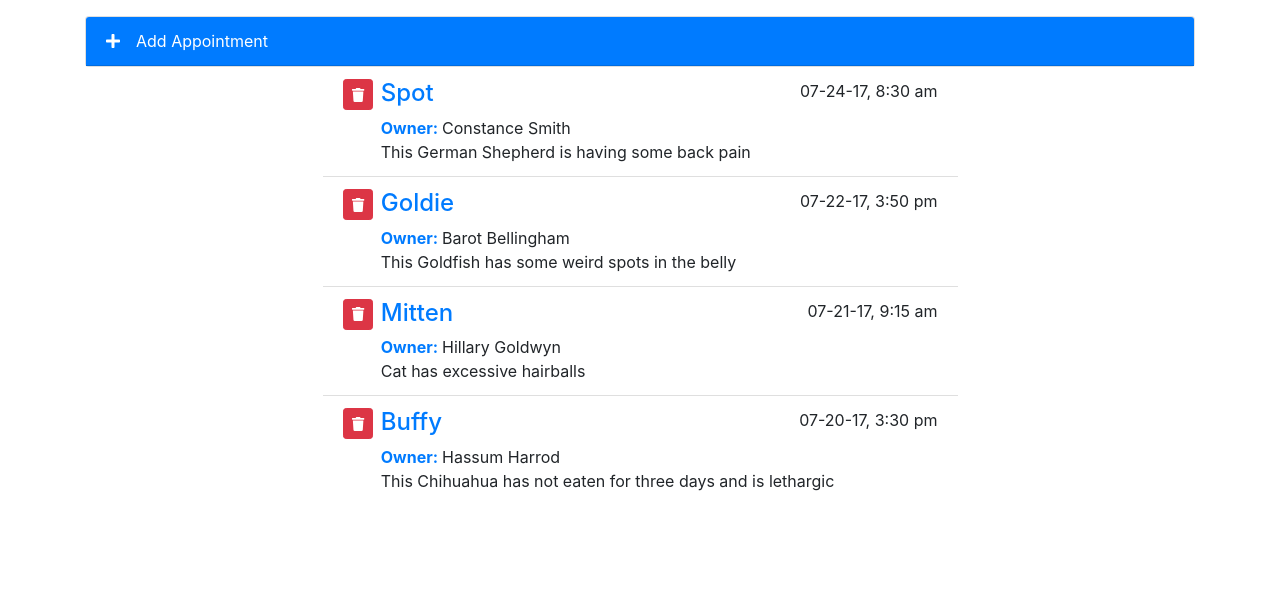
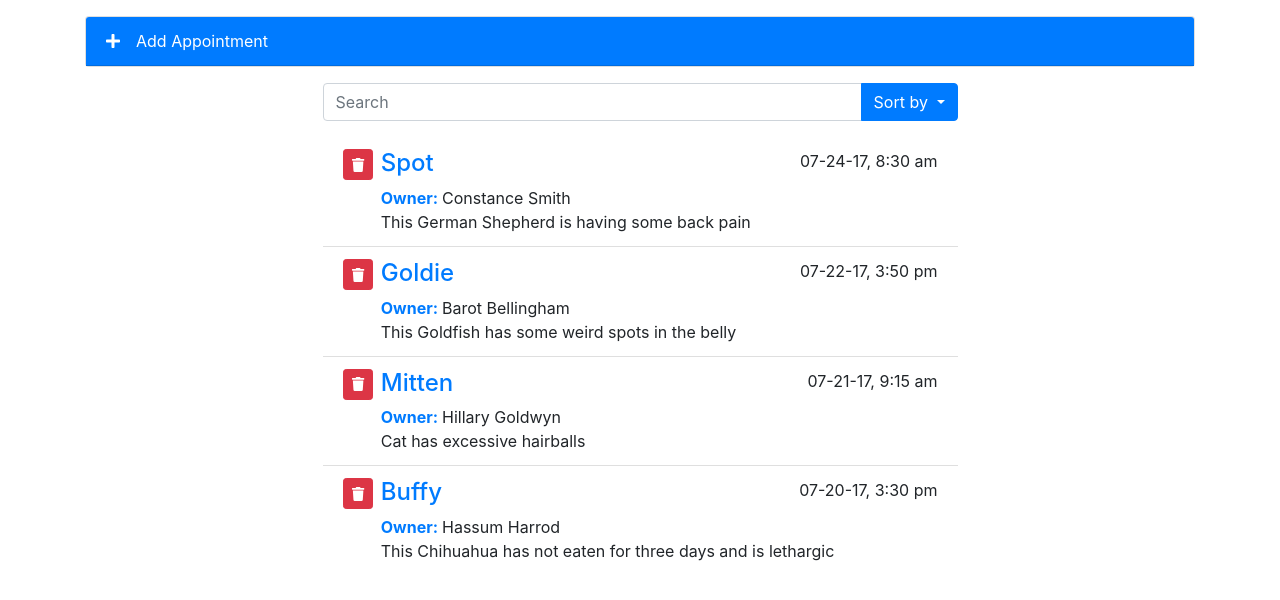
Before and after one commit to Lisigner/curricula, a Vue app: page / in a window 1280 px wide. Shown: the top 600 px of the page. Built offline with nearby package versions, Linux system fonts and the light colour scheme.

Commit message:
Created search vue
Added feature to be able to search records

```diff
--- a/src/App.vue
+++ b/src/App.vue
@@ -2,6 +2,7 @@
   <div id="main-app" class="container">
     <div class="row justify-content-center">
       <add-appointment @add="addItem"/>
+       <search-appointments/>
       <appointment-list :appointments="appointments" @remove="removeItem" @edit="editItem"/>
     </div>
   </div>
@@ -9,6 +10,7 @@
 
 <script>
 import AddAppointment from "./components/AddAppointment";
+import SearchAppointments from "./components/SearchAppointments";
 import AppointmentList from "./components/AppointmentList";
 import _ from "lodash";
 import axios from "axios";
@@ -23,6 +25,7 @@
   },
   components: {
     AppointmentList,
+    SearchAppointments,
     AddAppointment
   },
   mounted() {
--- /dev/null
+++ b/src/components/SearchAppointments.vue
@@ -0,0 +1,70 @@
+<template>
+  <div class="col-12 col-md-10 col-lg-7">
+    <div class="input-group my-3">
+      <input
+        id="SearchApts"
+        placeholder="Search"
+        type="text"
+        class="form-control"
+        aria-label="Search Appointments"
+      >
+
+      <div class="input-group-append">
+        <button
+          type="button"
+          class="btn btn-primary dropdown-toggle"
+          data-toggle="dropdown"
+          aria-haspopup="true"
+          aria-expanded="false"
+        >
+          Sort by
+          <span class="caret"></span>
+        </button>
+
+        <div class="dropdown-menu dropdown-menu-right">
+          <a href="#" class="dropdown-item d-flex justify-content-between" id="petName">
+            Pet Name
+            <font-awesome-icon icon="check"/>
+          </a>
+
+          <a class="dropdown-item d-flex justify-content-between" href="#" id="aptDate">
+            Date
+            <font-awesome-icon icon="check"/>
+          </a>
+
+          <a href="#" class="dropdown-item d-flex justify-content-between" id="ownerName">
+            Owner
+            <font-awesome-icon icon="check"/>
+          </a>
+
+          <div class="dropdown-divider" role="separator"></div>
+
+          <a class="dropdown-item d-flex justify-content-between" href="#" id="asc">
+            Asc
+            <font-awesome-icon icon="check"/>
+          </a>
+
+          <a class="dropdown-item d-flex justify-content-between" href="#" id="desc">
+            Desc
+            <font-awesome-icon icon="check"/>
+          </a>
+        </div>
+      </div>
+    </div>
+  </div>
+</template>
+
+<script>
+import { FontAwesomeIcon } from "@fortawesome/vue-fontawesome";
+export default {
+  name: "SearchAppointments",
+  data() {
+    return {
+      searchTerm: ""
+    };
+  },
+  components: {
+    FontAwesomeIcon
+  }
+};
+</script>
```
